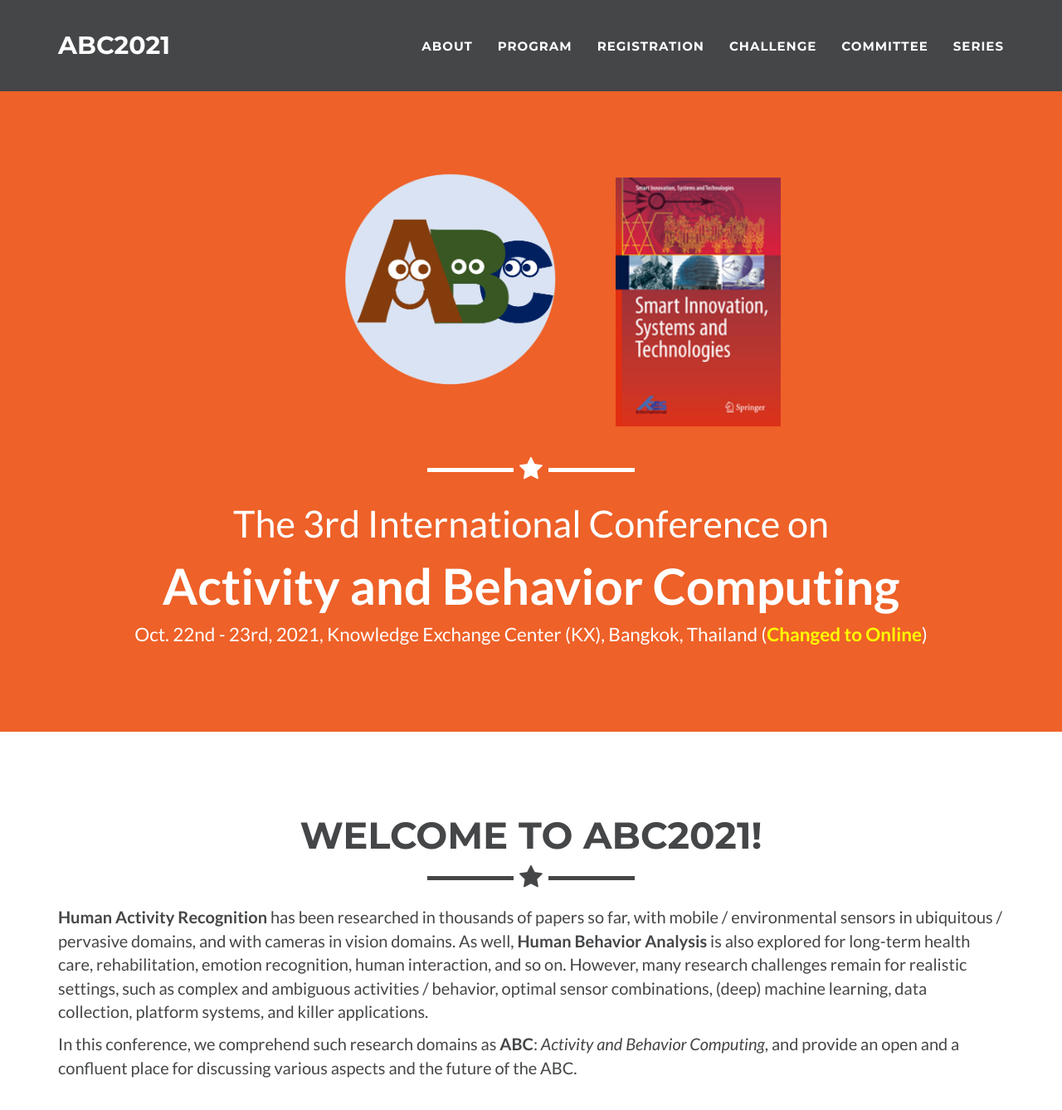
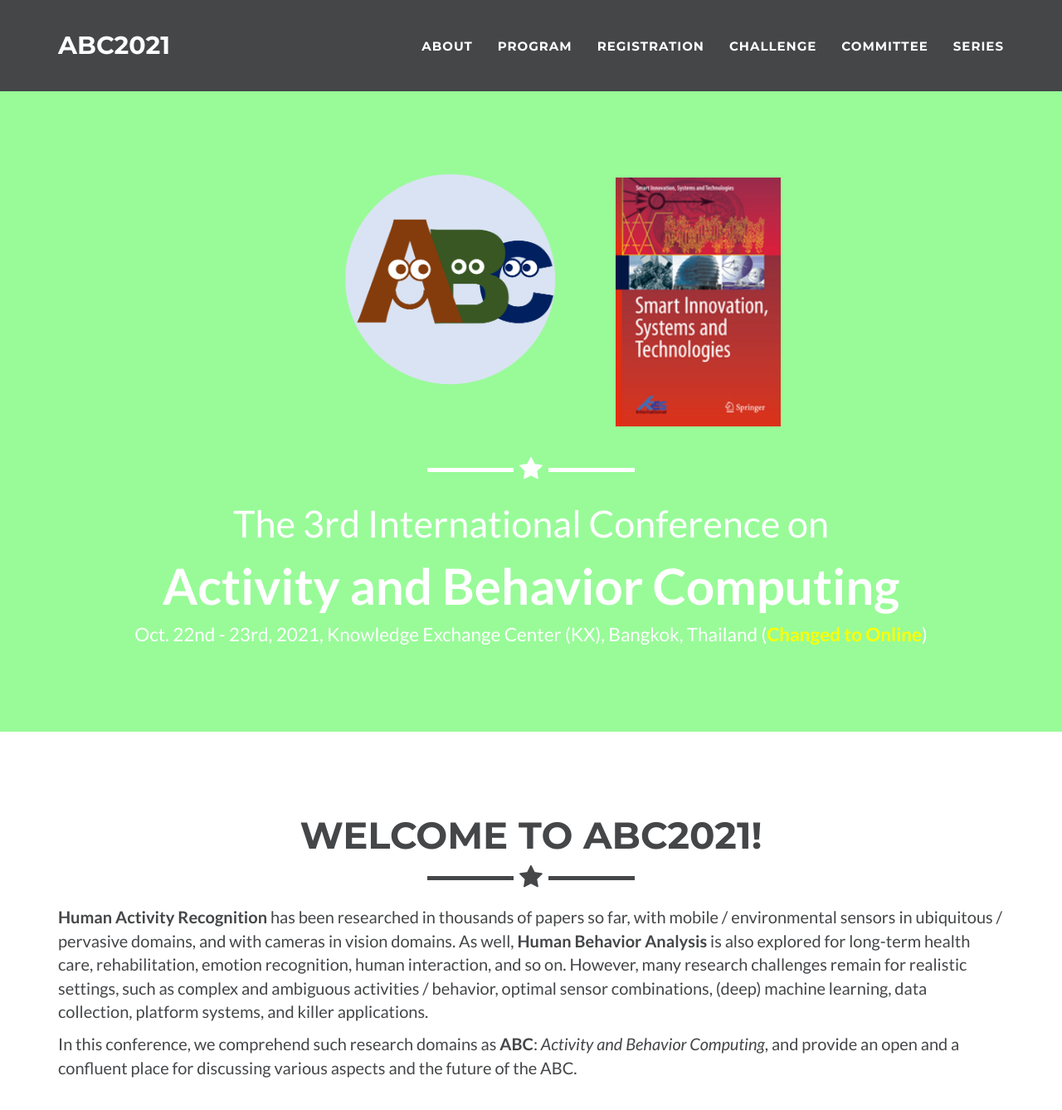
Before and after one commit to abc-research/abc-research.github.io, a Jekyll site: the page built from index.html, in a window 1280 px wide and 1400 px high. Shown: the top 1338 px of the window at 83% size. Built offline with Jekyll 4.4.1, drawn with Linux system fonts in a browser that asks for light colours.

Commit message:
Update _config.yml

```diff
--- a/_config.yml
+++ b/_config.yml
@@ -63,8 +63,8 @@ disqus_shortname: myshortname
 
 # Color settings (hex-codes without the leading hash-tag)
 color:
-  primary: ee6128
-  primary-rgb: 98fb98 #"238,97,40"
+  primary: 98fb98 #ee6128
+  primary-rgb: 238,97,40
   secondary: 444648
   secondary-dark: 444648
 
```
